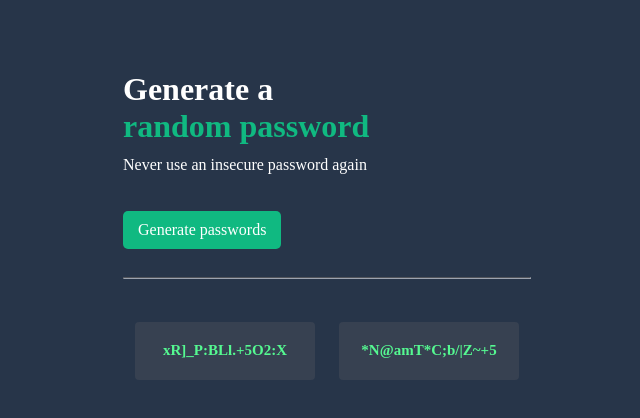
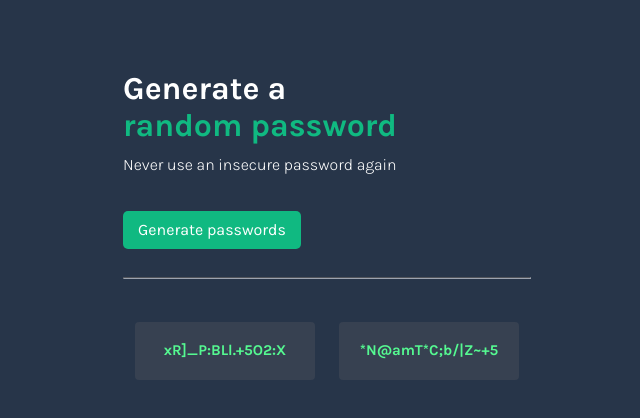
Before and after one commit to riyadhussain/Password-Generator, a website built with Vite: page Password Generator/index.html in a window 1280 px wide. Shown: the whole page, without its empty margins (313-953 px from the left). Built offline with nearby package versions, Linux system fonts and the light colour scheme.

Commit message:
Update index.css

```diff
--- a/Password Generator/index.css
+++ b/Password Generator/index.css
@@ -7,6 +7,7 @@ body {
     align-items: center;
     justify-content: center;
     text-align: start;
+    font-family: Karla;
 }
 
 span {
```
